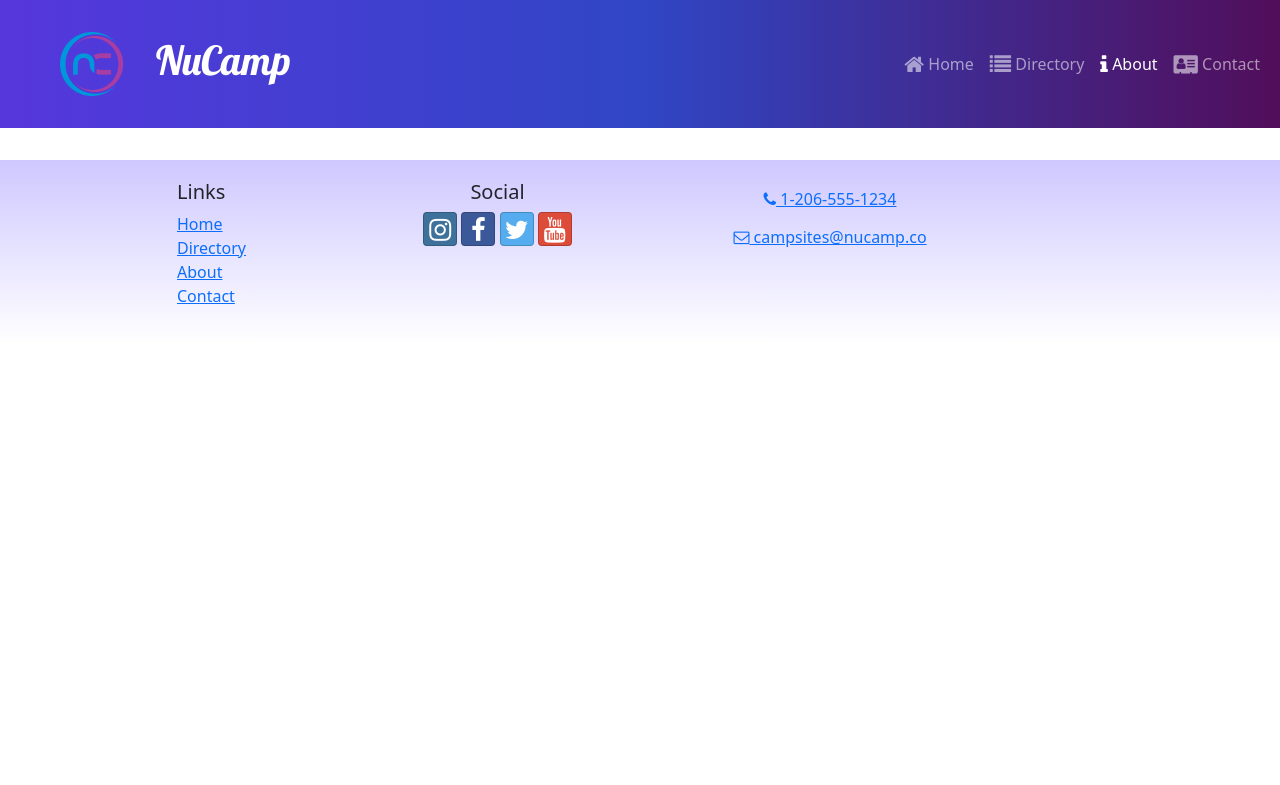
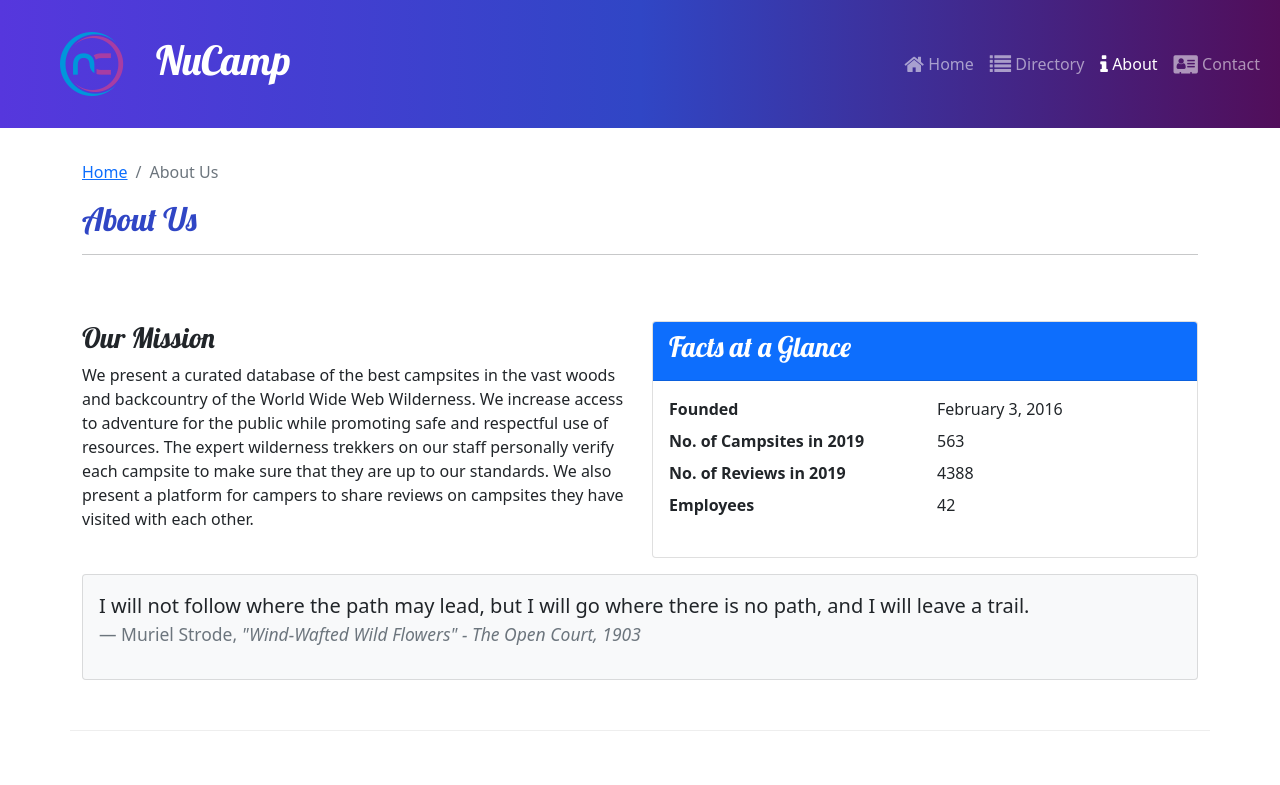
Before and after one commit to VanCBT/nucampsite-react, a React (Create React App) app: page /about in a window 1280 px wide. Shown: the top 785 px of the page. Built offline with nearby package versions, Linux system fonts and the light colour scheme.

Commit message:
About Page Complete

```diff
--- a/src/App.js
+++ b/src/App.js
@@ -15,6 +15,7 @@ function App() {
       <Header />
       <Routes>
         <Route path='/' element={<HomePage />} />
+        <Route path='about' element={<AboutPage />} />
         <Route path='contact' element={<ContactPage />} />
         <Route path='directory' element={<CampsitesDirectoryPage />} />
         <Route path='directory/:campsiteId' element={<CampsiteDetailPage />} />
--- a/src/pages/AboutPage.js
+++ b/src/pages/AboutPage.js
@@ -6,7 +6,7 @@ import PartnersList from '../../src/features/partners/PartnersList';
 const AboutPage = () => {
     return (
         <Container>
-            <SubHeader>About Us</SubHeader>
+            <SubHeader current="About Us" />
             <Row className='row-content'>
                 <Col sm='6'>
                     <h3>Our Mission</h3>
@@ -19,7 +19,7 @@ const AboutPage = () => {
                         also present a platform for campers to share reviews on
                         campsites they have visited with each other.</p>
                 </Col>
-                <Col>
+                <Col sm='6'>
                     <Card>
                         <CardHeader className='bg-primary text-white'>
                             <h3>Facts at a Glance</h3>
```
